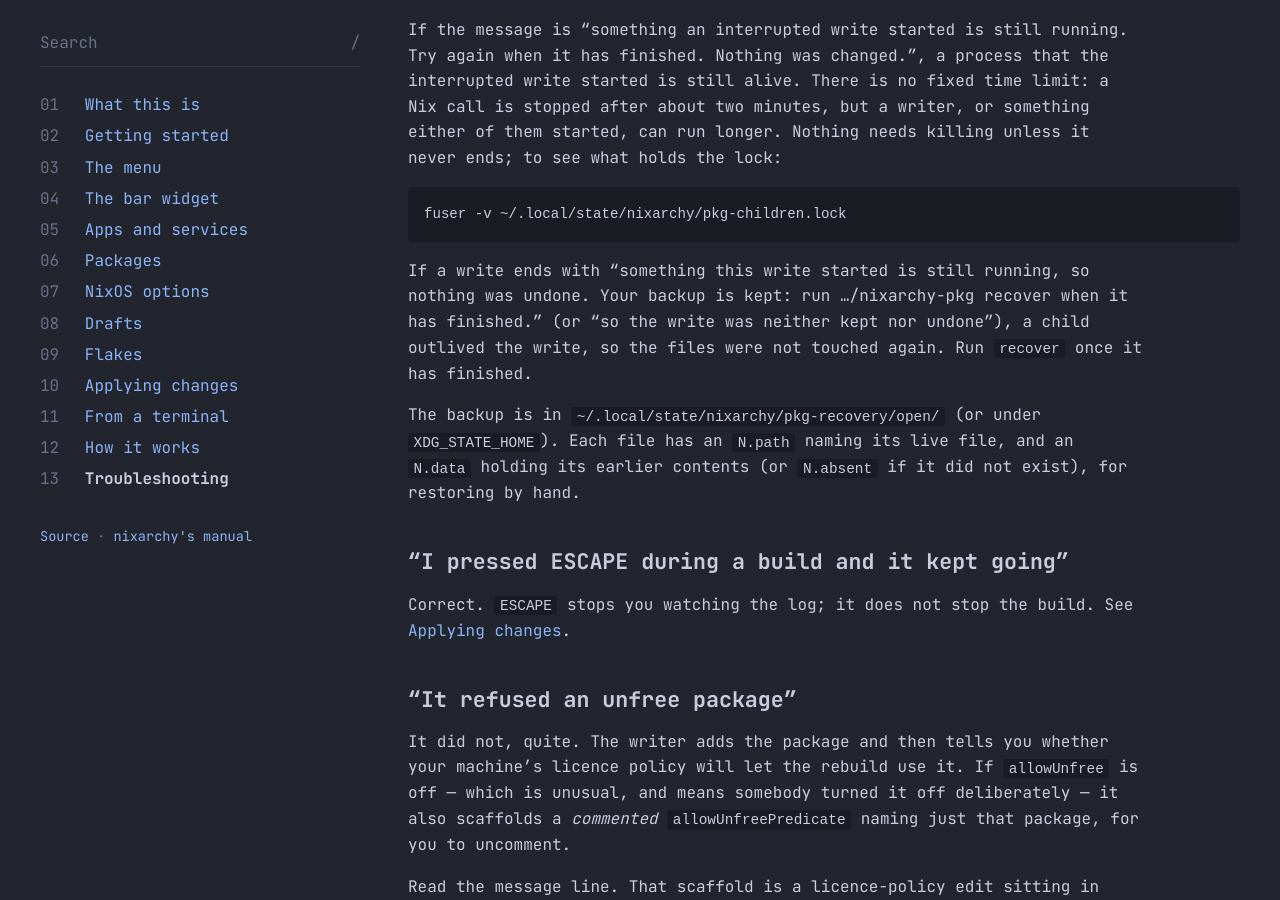
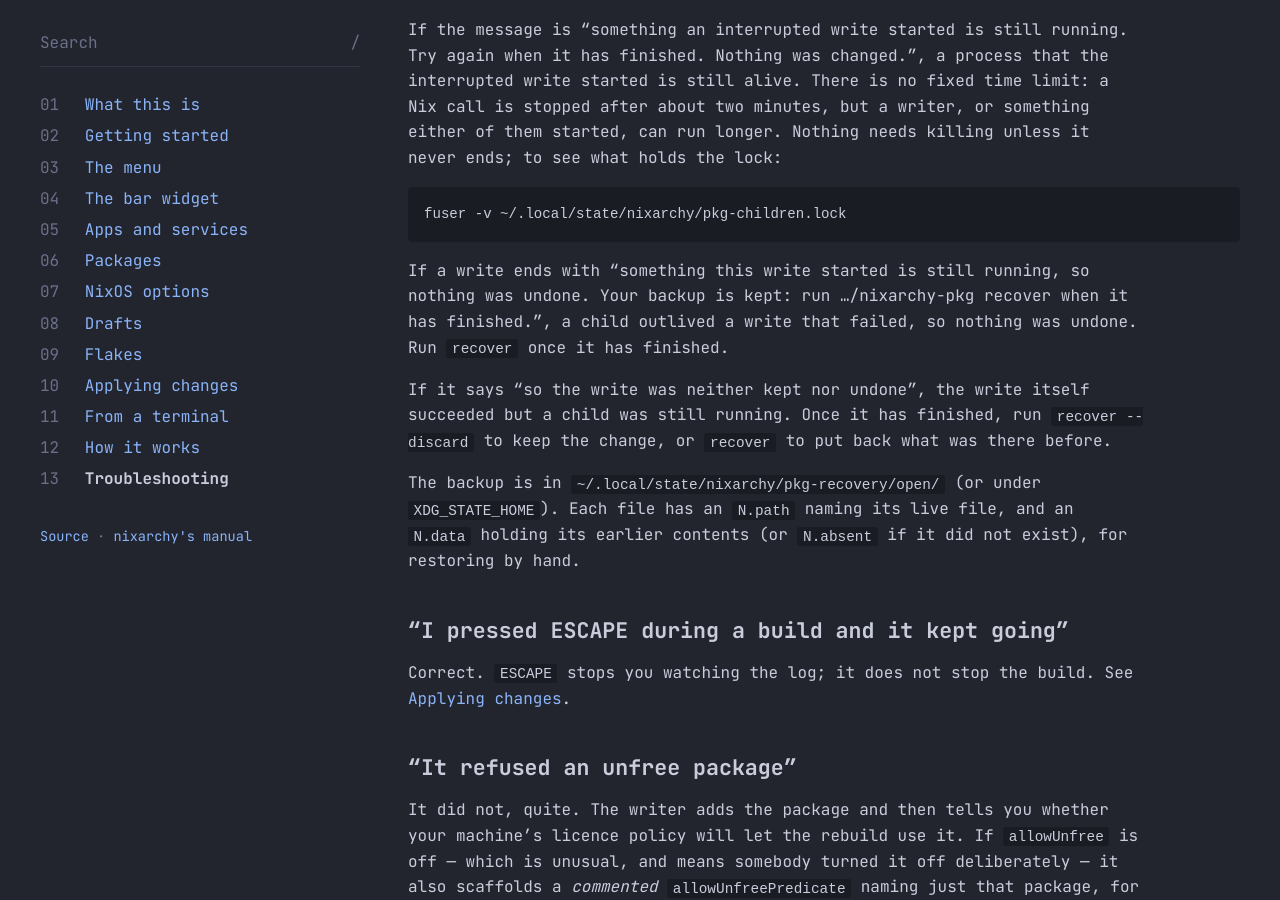
Before and after one commit to olafkfreund/nixarchy-pkg, a Jekyll site: the page built from docs/manual/troubleshooting.md, in a window 1280 px wide and 900 px high, scrolled down 2361 px. Built offline with Jekyll 4.4.1, drawn with Linux system fonts in a browser that asks for light colours.

Commit message:
fix(adapter): a kept-but-unsettled write names recover --discard too (#66)
From the Opus review; recorded in the plan.

Co-Authored-By: Claude Opus 5.5 <noreply@anthropic.com>
Claude-Session: https://claude.ai/code/session_01WtDyDubftZDANveKdhaPiL

```diff
--- a/docs/manual/troubleshooting.md
+++ b/docs/manual/troubleshooting.md
@@ -94,9 +94,13 @@ fuser -v ~/.local/state/nixarchy/pkg-children.lock
 
 If a write ends with "something this write started is still running, so
 nothing was undone. Your backup is kept: run …/nixarchy-pkg recover when it
-has finished." (or "so the write was neither kept nor undone"), a child outlived
-the write, so the files were not touched again. Run `recover` once it has
-finished.
+has finished.", a child outlived a write that failed, so nothing was undone.
+Run `recover` once it has finished.
+
+If it says "so the write was neither kept nor undone", the write itself
+succeeded but a child was still running. Once it has finished, run
+`recover --discard` to keep the change, or `recover` to put back what was
+there before.
 
 The backup is in `~/.local/state/nixarchy/pkg-recovery/open/` (or under
 `XDG_STATE_HOME`). Each file has an `N.path` naming its live file, and an
```
Also changed, not shown: plan/2026-11-16-66-interrupted-writes.md (+9 -0 lines), 2 other files.
